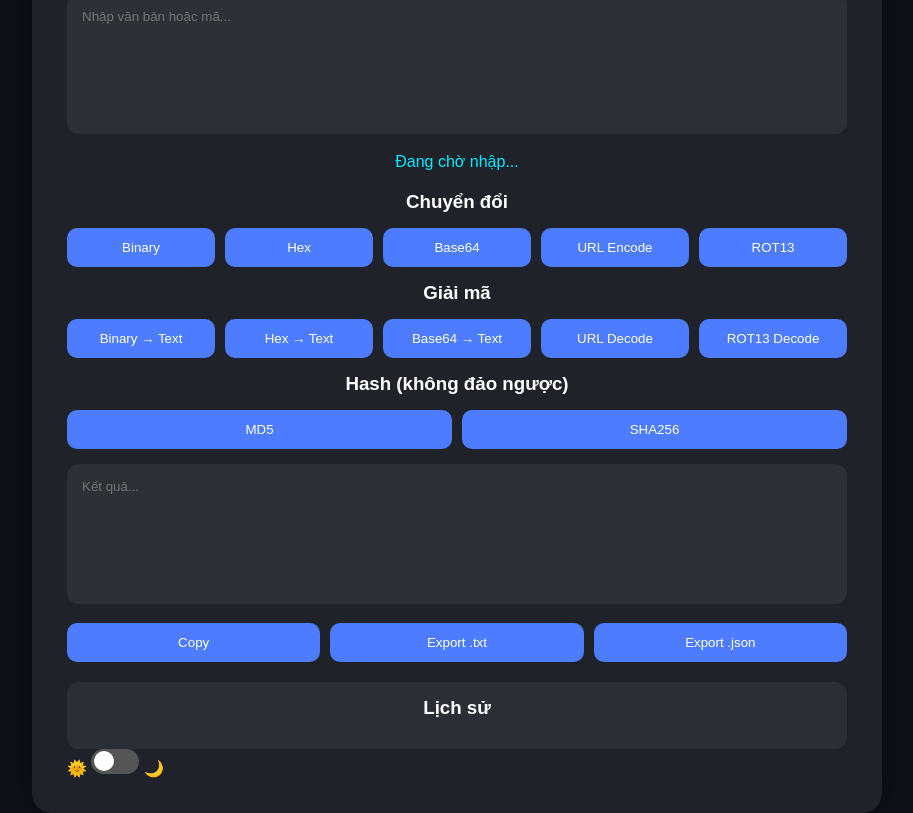
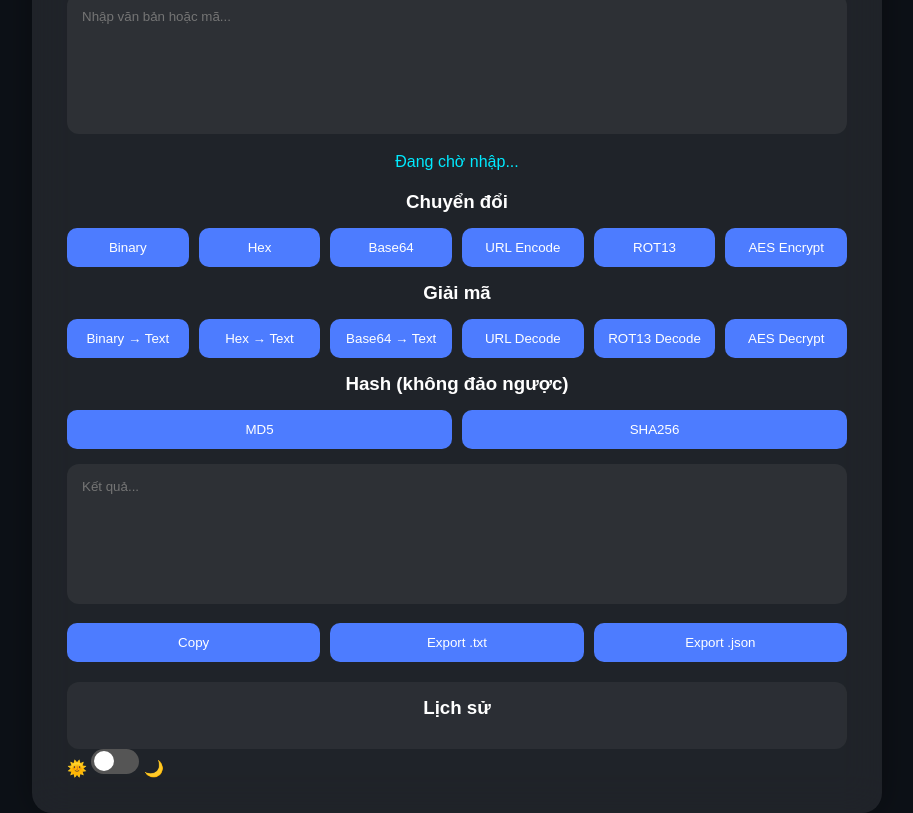
Before and after one commit to KoBtCodecrygen03/chuyenma, a plain HTML site: page index.html in a window 1280 px wide. Shown: the part 93-906 px from the top of the page, without its empty margins (183-1096 px from the left). Drawn offline with nearby package versions, Linux system fonts and the light colour scheme.

Commit message:
Update index.html

```diff
--- a/index.html
+++ b/index.html
@@ -23,6 +23,7 @@
         <button onclick="convert('base64')">Base64</button>
         <button onclick="convert('url')">URL Encode</button>
         <button onclick="convert('rot13')">ROT13</button>
+        <button onclick="reverseConvert('aes-en')">AES Encrypt</button>
     </div>
 
     <h3>Giải mã</h3>
@@ -32,6 +33,7 @@
         <button onclick="reverseConvert('base64')">Base64 → Text</button>
         <button onclick="reverseConvert('url')">URL Decode</button>
         <button onclick="reverseConvert('rot13')">ROT13 Decode</button>
+        <button onclick="reverseConvert('aes-dede')">AES Decrypt</button>
     </div>
 
     <h3>Hash (không đảo ngược)</h3>
```
